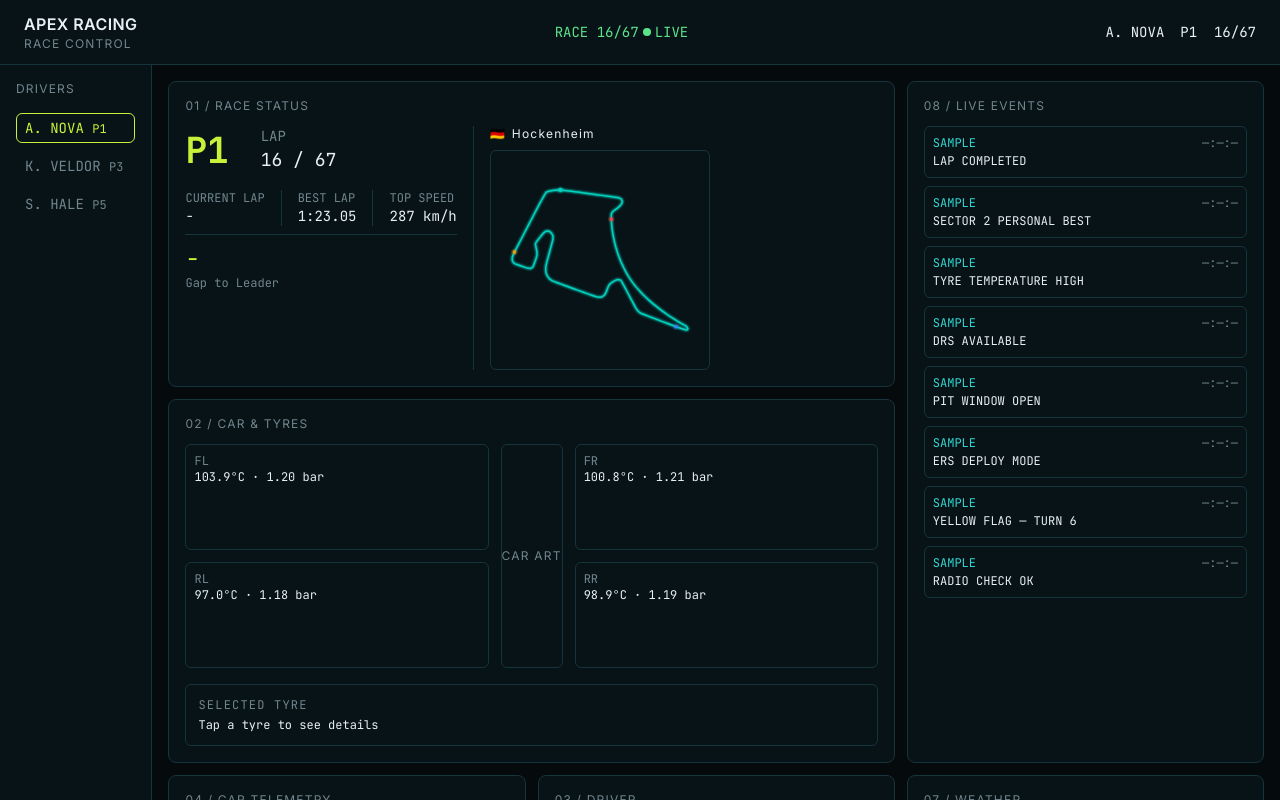
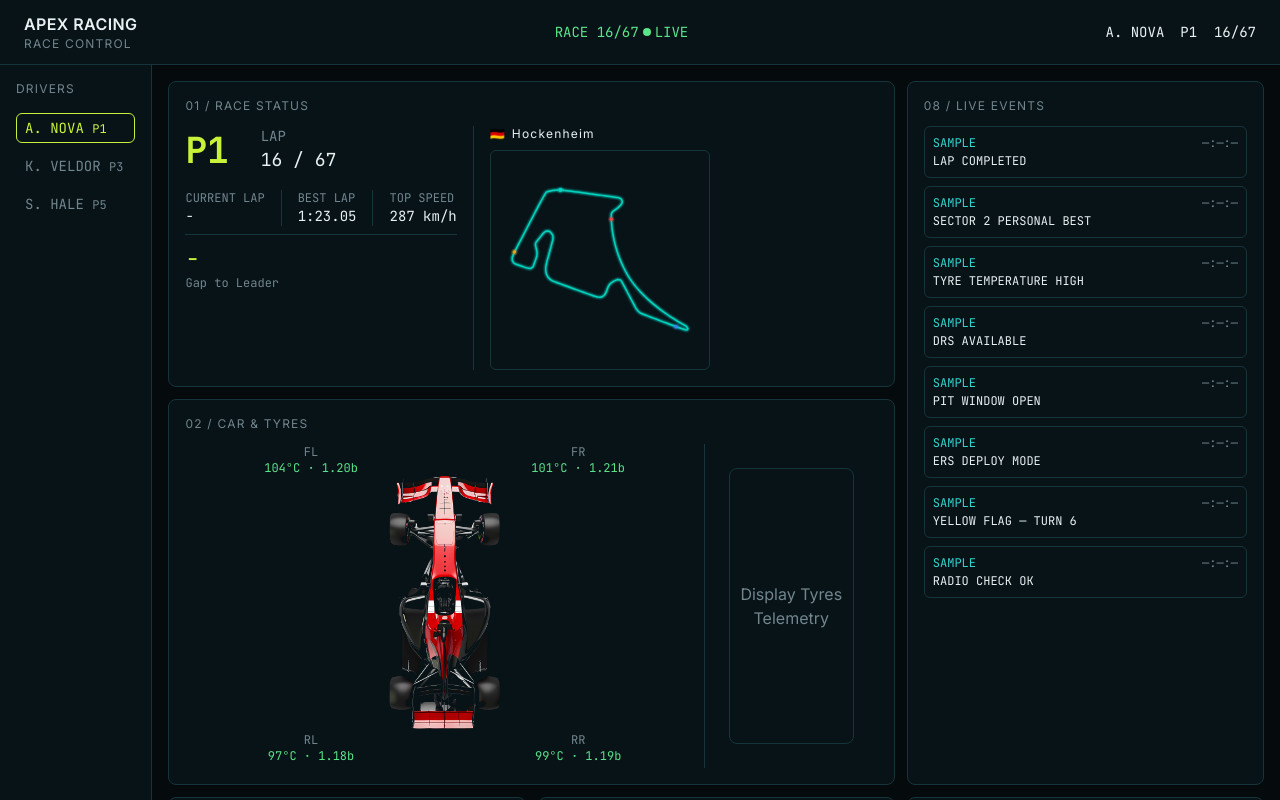
Before and after one commit to Debasree97/Apex-Race-Control, a React (Vite) app: page / in a window 1280 px wide. Shown: the top 800 px of the page. Built offline with nearby package versions, Linux system fonts and the light colour scheme.

Commit message:
car and tyres modifications

```diff
--- a/src/components/car/CarTyresPanel.tsx
+++ b/src/components/car/CarTyresPanel.tsx
@@ -1,54 +1,145 @@
+import { useState } from "react";
+import carImg from "../../assets/f1-car.png";
 import { useRace } from "../../context/RaceContext";
+import type { TyreLabel } from "../../types";
+import {
+  getTyreStatus,
+  gridAreaClass,
+  tyreLabels,
+  tyreStatusBg,
+  tyreStatusBorder,
+  tyreStatusLabel,
+  tyreStatusText,
+} from "../../utils/tyreStatus";
 
 export function CarTyresPanel() {
   const { simState, activeDriverId } = useRace();
-  const tyres = simState.drivers[activeDriverId].tyres;
+  const { tyres, brakes } = simState.drivers[activeDriverId];
+  const [selected, setSelected] = useState<TyreLabel | null>(null);
+  const [prevTyresSnapshot, setPrevTyresSnapshot] = useState(tyres);
+
+  if (tyres !== prevTyresSnapshot) {
+    setPrevTyresSnapshot(tyres);
+  }
 
   return (
-    <section className="bg-surface border border-border rounded-lg p-4 md:col-span-2">
+    <section className="bg-surface border border-border rounded-lg p-4 [grid-area:tyres]">
       <h2 className="text-xs text-text-secondary uppercase tracking-widest mb-3">
         02 / Car & tyres
       </h2>
 
-      <div className="tyre-grid">
-        <div className="[grid-area:fl] border border-border rounded-md p-2 font-mono text-xs">
-          <p className="text-text-secondary">FL</p>
-          <p className="text-text-primary">
-            {tyres.fl.tempC.toFixed(1)}°C · {tyres.fl.pressureBar.toFixed(2)}{" "}
-            bar
-          </p>
+      <div className="flex flex-col lg:flex-row  ">
+        <div className="tyre-grid border-b lg:border-b-0 lg:border-r border-border pb-4 md:pb-0 ">
+          {(["fl", "fr"] as const).map((corner) => {
+            const status = getTyreStatus(tyres[corner].tempC);
+            return (
+              <div
+                key={corner}
+                className={`${gridAreaClass[corner]} font-mono text-xs flex flex-col items-center  `}
+              >
+                <span className="text-text-secondary">
+                  {tyreLabels[corner]}
+                </span>
+                <span className={tyreStatusText[status]}>
+                  {tyres[corner].tempC.toFixed(0)}°C ·{" "}
+                  {tyres[corner].pressureBar.toFixed(2)}b
+                </span>
+              </div>
+            );
+          })}
+
+          <div
+            className="[grid-area:car] relative h-56 md:h-64 mx-auto"
+            style={{ aspectRatio: "800 / 1836" }}
+          >
+            <img
+              src={carImg}
+              alt="Apex Racing car, top-down"
+              className="w-full h-full object-contain"
+            />
+
+            {(["fl", "fr", "rl", "rr"] as const).map((corner) => {
+              const isFront = corner === "fl" || corner === "fr";
+              const isLeft = corner === "fl" || corner === "rl";
+              const isSelected = selected === corner;
+              const status = getTyreStatus(tyres[corner].tempC);
+              return (
+                <button
+                  key={corner}
+                  aria-label={`${tyreLabels[corner]} tyre`}
+                  aria-pressed={isSelected}
+                  onClick={() => setSelected(isSelected ? null : corner)}
+                  className={`absolute ${isLeft ? "left-[1.5%]" : "right-[1.5%]"} ${isFront ? "top-[14%]" : "bottom-[8%]"} w-[18%] h-[14%] rounded-full border-2 outline-none transition-colors z-10 ${
+                    isSelected
+                      ? `${tyreStatusBorder[status]} ${tyreStatusBg[status]}`
+                      : "border-transparent hover:border-telemetry-cyan focus-visible:border-telemetry-cyan"
+                  }`}
+                />
+              );
+            })}
+          </div>
+
+          {(["rl", "rr"] as const).map((corner) => {
+            const status = getTyreStatus(tyres[corner].tempC);
+            return (
+              <div
+                key={corner}
+                className={`${gridAreaClass[corner]} font-mono text-xs  flex flex-col items-center pb-1`}
+              >
+                <span className="text-text-secondary">
+                  {tyreLabels[corner]}
+                </span>
+                <span className={tyreStatusText[status]}>
+                  {tyres[corner].tempC.toFixed(0)}°C ·{" "}
+                  {tyres[corner].pressureBar.toFixed(2)}b
+                </span>
+              </div>
+            );
+          })}
         </div>
-        <div className="[grid-area:fr] border border-border rounded-md p-2 font-mono text-xs">
-          <p className="text-text-secondary">FR</p>
-          <p className="text-text-primary">
-            {tyres.fr.tempC.toFixed(1)}°C · {tyres.fr.pressureBar.toFixed(2)}{" "}
-            bar
-          </p>
+        <div className="basis-1/4 p-6 ">
+          {selected ? (
+            (() => {
+              const status = getTyreStatus(tyres[selected].tempC);
+              return (
+                <div
+                  className={`flex flex-col justify-evenly z-20 w-full h-full border rounded-md p-2 font-mono text-sm shadow-lg pointer-events-none ${tyreStatusBorder[status]} ${tyreStatusBg[status]}`}
+                >
+                  <div className="flex  lg:flex-col items-center justify-between mb-1">
+                    <span className="text-text-primary uppercase tracking-widest">
+                      {tyreLabels[selected]} TYRE
+                    </span>
+                    <span className={`${tyreStatusText[status]} lg:text-2xl`}>
+                      {tyreStatusLabel[status]}
+                    </span>
+                  </div>
+                  <div className="flex lg:flex-col items-center justify-between">
+                    <span className="text-text-secondary">TEMP</span>
+                    <span className={`${tyreStatusText[status]}  lg:text-2xl`}>
+                      {tyres[selected].tempC.toFixed(1)}°C{" "}
+                    </span>
+                  </div>
+                  <div className="flex lg:flex-col items-center justify-between mt-1">
+                    <span className="text-text-secondary">PRESS</span>
+                    <span className="text-text-primary  lg:text-2xl">
+                      {tyres[selected].pressureBar.toFixed(2)} bar
+                    </span>
+                  </div>
+                  <div className="flex lg:flex-col items-center justify-between mt-1">
+                    <span className="text-text-secondary">BRAKE</span>
+                    <span className="text-text-primary  lg:text-2xl">
+                      {brakes[selected].tempC.toFixed(0)}°C
+                    </span>
+                  </div>
+                </div>
+              );
+            })()
+          ) : (
+            <div className="border border-border rounded-lg h-27.5 lg:h-full w-full flex items-center justify-center text-text-secondary">
+              <span className="text-center p-2"> Display Tyres Telemetry</span>
+            </div>
+          )}
         </div>
-        <div className="[grid-area:car] border border-border rounded-md h-40 md:h-56 flex items-center justify-center text-text-secondary text-xs uppercase tracking-widest">
-          Car art
-        </div>
-        <div className="[grid-area:rl] border border-border rounded-md p-2 font-mono text-xs">
-          <p className="text-text-secondary">RL</p>
-          <p className="text-text-primary">
-            {tyres.rl.tempC.toFixed(1)}°C · {tyres.rl.pressureBar.toFixed(2)}{" "}
-            bar
-          </p>
-        </div>
-        <div className="[grid-area:rr] border border-border rounded-md p-2 font-mono text-xs">
-          <p className="text-text-secondary">RR</p>
-          <p className="text-text-primary">
-            {tyres.rr.tempC.toFixed(1)}°C · {tyres.rr.pressureBar.toFixed(2)}{" "}
-            bar
-          </p>
-        </div>
-      </div>
-
-      <div className="mt-4 border border-border rounded-md p-3 font-mono text-xs">
-        <p className="text-text-secondary uppercase tracking-widest mb-1">
-          Selected tyre
-        </p>
-        <p className="text-text-primary">Tap a tyre to see details</p>
       </div>
     </section>
   );
--- a/src/index.css
+++ b/src/index.css
@@ -13,6 +13,11 @@
   --color-warning: #f5b83d;
   --color-critical: #ff4d4d;
   --color-success: #5be38a;
+
+  --color-success-surface: #0f2318;
+  --color-warning-surface: #2b2110;
+  --color-critical-surface: #2b1414;
+  --color-info-surface: #10212b;
 
   --color-text-primary: #e8f0f2;
   --color-text-secondary: #71868d;
@@ -30,7 +35,8 @@ body {
 .tyre-grid {
   display: grid;
   grid-template-columns: 1fr 1fr;
-  gap: 0.75rem;
+  gap: 0 1rem;
+  flex-basis: 75%;
   grid-template-areas:
     "fl fr"
     "car car"
@@ -52,12 +58,8 @@ body {
 
 @media (min-width: 768px) {
   .tyre-grid {
-    grid-template-columns: 1fr auto 1fr;
-    grid-template-areas:
-      "fl car fr"
-      "rl car rr";
+    flex-basis: 1;
   }
-
   .dashboard-grid {
     grid-template-columns: 1fr 1fr 1fr;
     grid-template-areas:
--- /dev/null
+++ b/src/utils/tyreStatus.ts
@@ -0,0 +1,50 @@
+import type { TyreLabel, TyreStatus } from "../types";
+
+export const tyreLabels: Record<TyreLabel, string> = {
+  fl: "FL",
+  fr: "FR",
+  rl: "RL",
+  rr: "RR",
+};
+
+export function getTyreStatus(tempC: number): TyreStatus {
+  if (tempC < 85) return "cold";
+  if (tempC <= 110) return "optimal";
+  if (tempC <= 120) return "warning";
+  return "critical";
+}
+
+export const tyreStatusText: Record<TyreStatus, string> = {
+  cold: "text-info-blue",
+  optimal: "text-success",
+  warning: "text-warning",
+  critical: "text-critical",
+};
+
+export const tyreStatusBorder: Record<TyreStatus, string> = {
+  cold: "border-info-blue",
+  optimal: "border-success",
+  warning: "border-warning",
+  critical: "border-critical",
+};
+
+export const tyreStatusBg: Record<TyreStatus, string> = {
+  cold: "bg-info-surface",
+  optimal: "bg-success-surface",
+  warning: "bg-warning-surface",
+  critical: "bg-critical-surface",
+};
+
+export const tyreStatusLabel: Record<TyreStatus, string> = {
+  cold: "COLD",
+  optimal: "OPTIMAL",
+  warning: "WARNING",
+  critical: "CRITICAL",
+};
+
+export const gridAreaClass: Record<TyreLabel, string> = {
+  fl: "[grid-area:fl]",
+  fr: "[grid-area:fr]",
+  rl: "[grid-area:rl]",
+  rr: "[grid-area:rr]",
+};
```
Also changed, not shown: src/types.tsx (+7 -2 lines), src/assets/f1-car.png (added).
